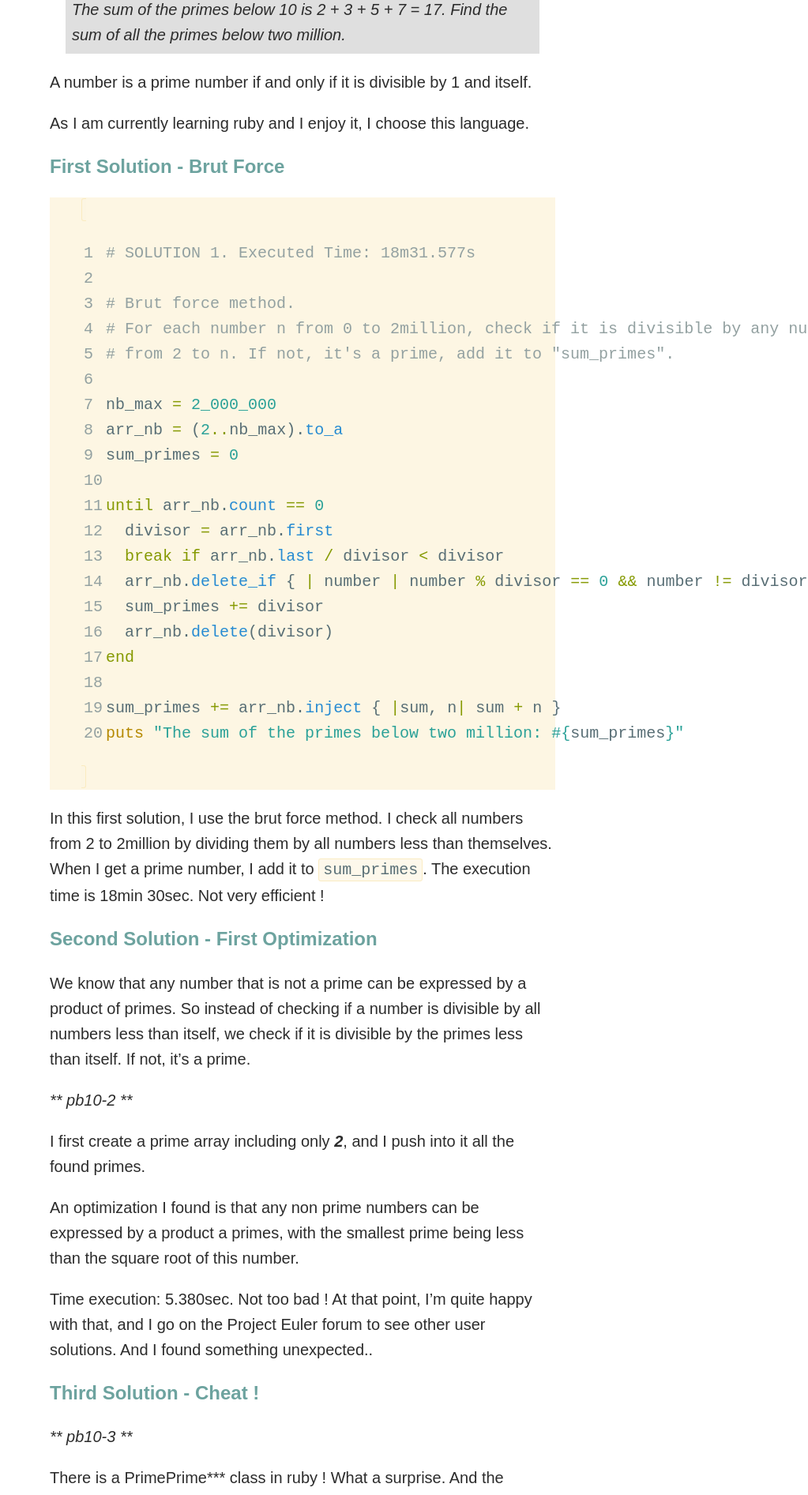
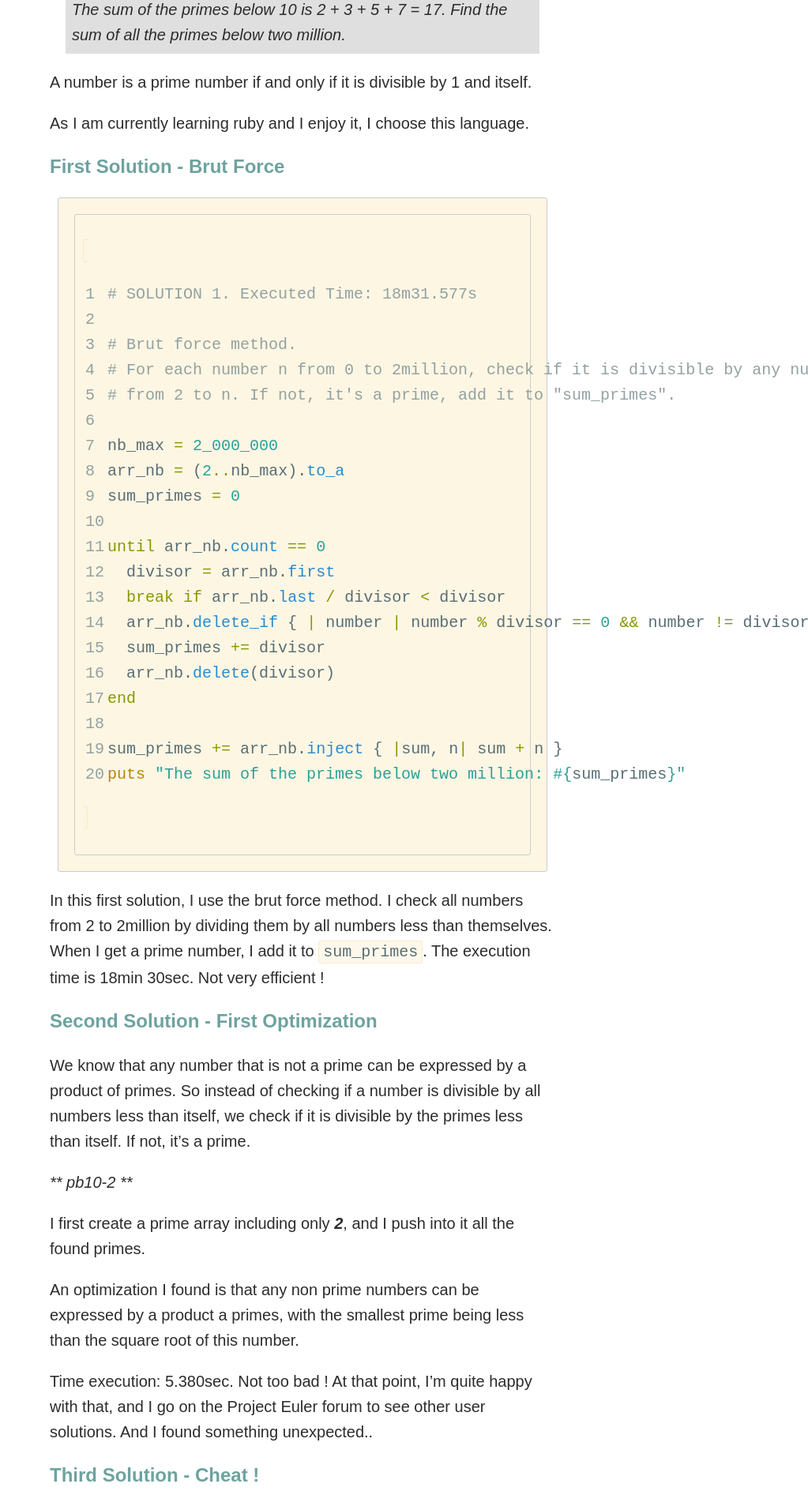
Before and after one commit to florianmainguy/florianmainguy.github.io, a Jekyll site: the page built from _posts/2015-08-28-sum-of-prime-numbers-program-optimization.markdown, in a window 1280 px wide. Shown: the part 802-2695 px from the top of the page at 79% size, without its empty margins (257-1280 px from the left). Built offline with Jekyll 4.4.1, drawn with Linux system fonts in a browser that asks for light colours.

Commit message:
restructuration

```diff
--- a/_sass/_layout.scss
+++ b/_sass/_layout.scss
@@ -98,7 +98,12 @@ h2 {
     padding: 8px 8px 8px 8px;
     font-style: italic;
 }
-
+.highlight {
+   margin: 10px;
+   padding: 10px;
+   border: 1px solid #ccc;
+   border-radius: 3px;
+}
 
 
 /** Footer **/
--- a/css/main.scss
+++ b/css/main.scss
@@ -50,3 +50,7 @@ $on-laptop:        800px;
         "layout",
         "solarized-light"
 ;
+
+code {
+  color: #586e75; /* dark grey */
+}
```
